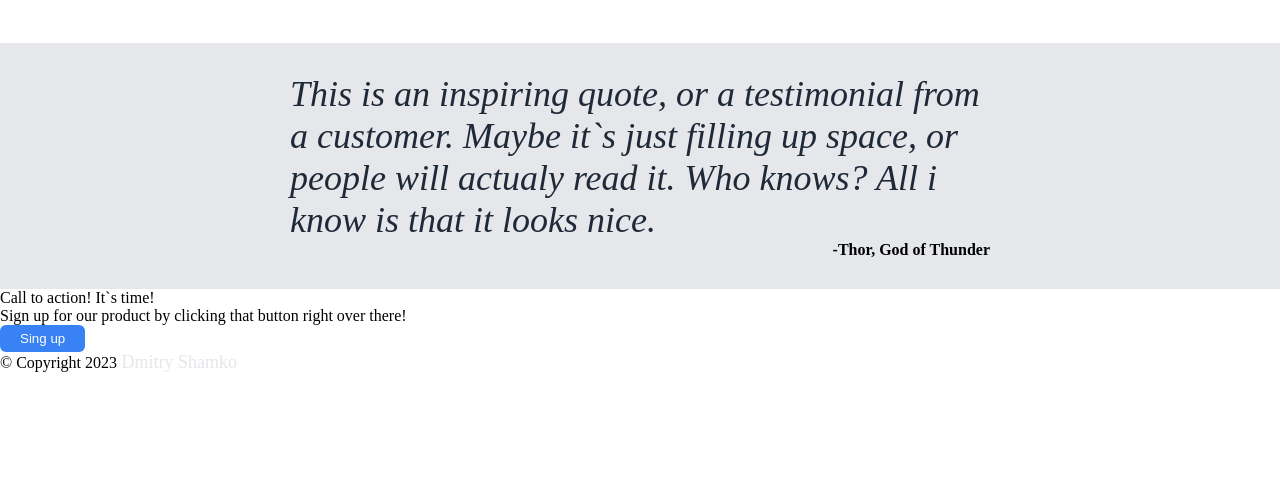
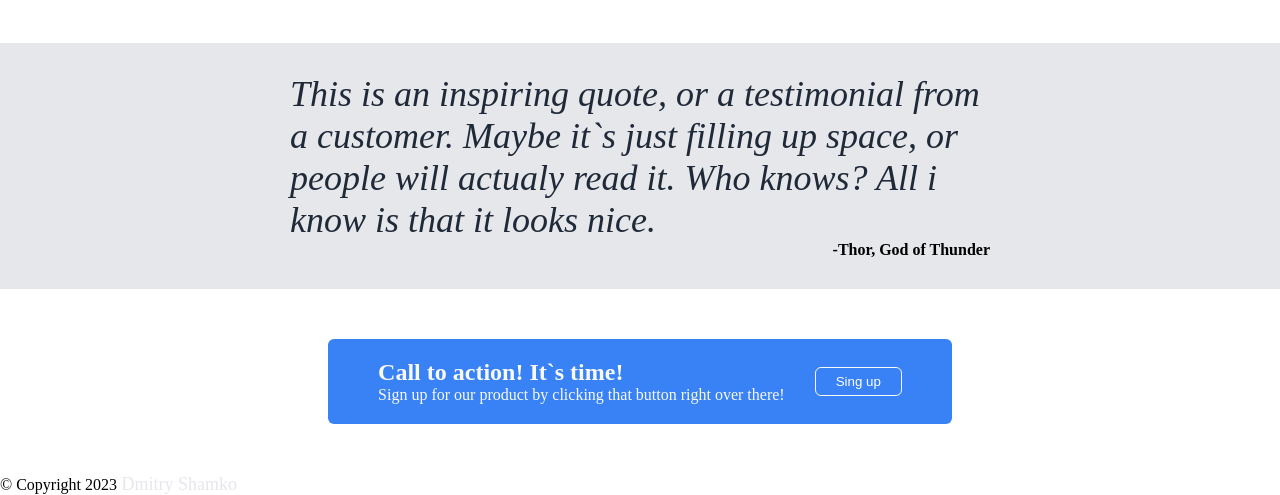
Before and after one commit to proffery/odin-landing-page, a plain HTML site: page index.html in a window 1280 px wide. Shown: the part 1019-1514 px from the top of the page. Before the commit the page ends 1392 px from the top, so only its background shows below. Drawn offline with Linux system fonts and the light colour scheme.

Commit message:
call done

```diff
--- a/index.html
+++ b/index.html
@@ -62,7 +62,7 @@
 			</div>
 		</div>
 		<div class="call">
-			<div class="callarea">
+			<div class="call-area">
 				<div class="call-left">
 					<div class="call-header-text">Call to action! It`s time!</div>
 					<div class="call-text">Sign up for our product by clicking that button right over there!</div>
--- a/style.css
+++ b/style.css
@@ -152,7 +152,24 @@ body {
     font-weight: 600;
 }
 
-button {
+.call {
+    display: flex;
+    flex-direction: column;
+    align-items: center;
+    justify-content: center;
+    padding: 50px;
+}
+
+.call-area {
+    display: flex;
+    align-items: center;
+    background-color: #3882f6;
+    padding: 20px;
+    border-radius: 6px;
+    color: #f9faf8;
+}
+
+.singup {
     background-color: #3882f6;
     color: white;
     padding: 6px;
@@ -161,6 +178,22 @@ button {
     border-radius: 6px;
     border: none;
 }
+
+.call-right .singup {
+    border: 1px solid #f9faf8;
+    margin-right: 30px;
+    margin-left: 30px;
+}
+
+.call-left {
+    padding-left: 30px;
+}
+
+.call-header-text {
+    font-size: 24px;
+    font-weight: bold;
+}
+
 ul {
     display: flex;
     list-style: none;
```
